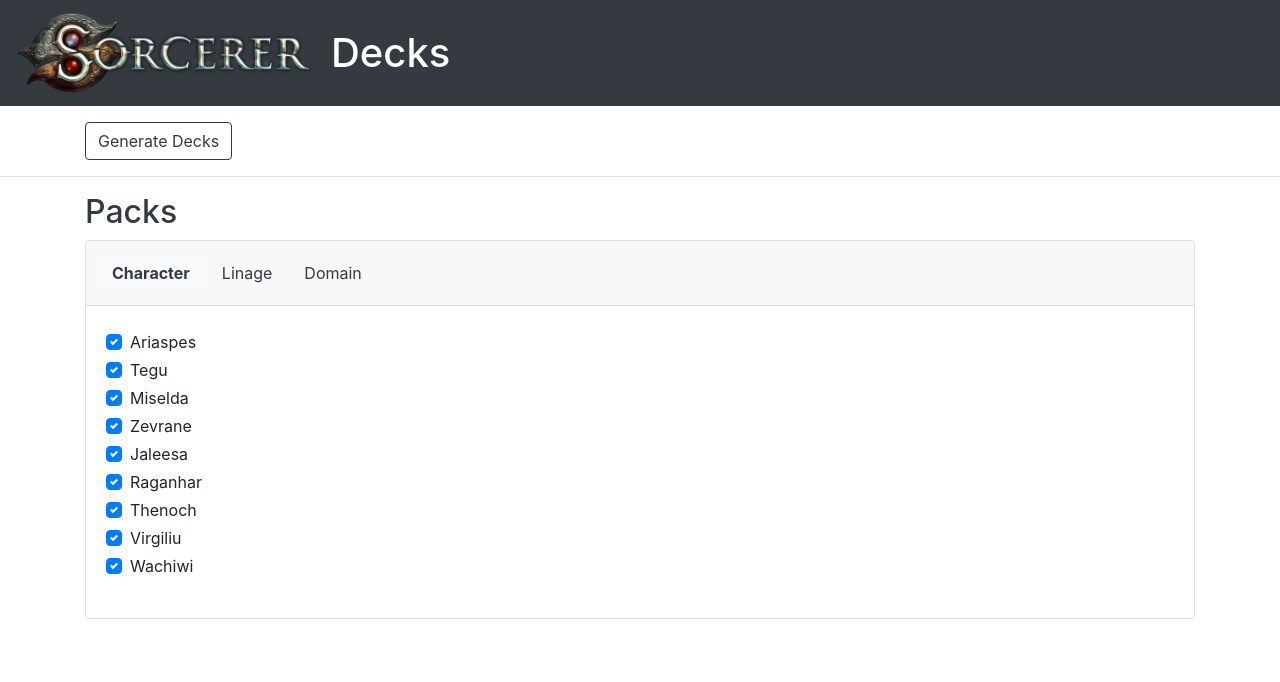
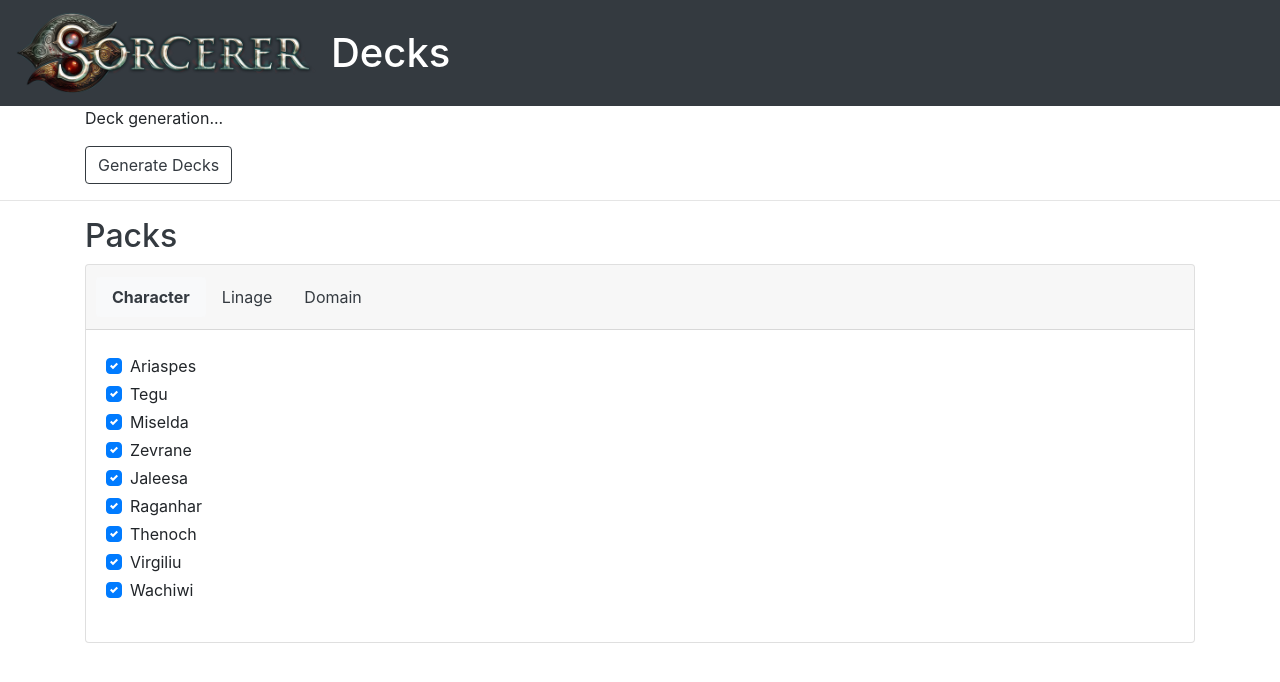
Before and after one commit to skinnybeans/sorcerer-decks, a Vue app: page / in a window 1280 px wide. Shown: the top 682 px of the page. Built offline with nearby package versions, Linux system fonts and the light colour scheme.

Commit message:
adding deckgeneration component

```diff
--- a/src/App.vue
+++ b/src/App.vue
@@ -1,6 +1,10 @@
 <template>
   <div id="app">
     <app-header></app-header>
+    <b-container>
+      <app-deck-generation></app-deck-generation>
+    </b-container>
+
     <b-container>
       <b-row class="mt-3">
         <b-col>
@@ -34,6 +38,7 @@
 import appHeader from './components/Header.vue';
 import appDeck from './components/decks/Deck.vue';
 import appPackSelection from './components/packs/PackSelection.vue';
+import appDeckGeneration from './components/DeckGeneration.vue';
 
 export default {
   name: 'app',
@@ -77,6 +82,7 @@ export default {
     appDeck,
     appHeader,
     appPackSelection,
+    appDeckGeneration,
   },
 };
 </script>
--- /dev/null
+++ b/src/components/DeckGeneration.vue
@@ -0,0 +1,11 @@
+<template>
+  <div class="">
+    Deck generation...
+  </div>
+</template>
+
+<script>
+export default {
+
+};
+</script>
```
